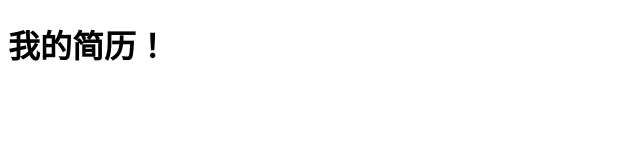
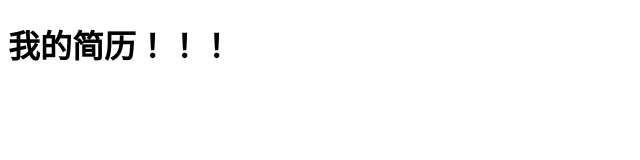
Before and after one commit to jiangjueze/CV2, a plain HTML site: page index.html in a window 1280 px wide. Shown: the full height of the page, 0-640 px from the left. Drawn offline with Linux system fonts and the light colour scheme.

Commit message:
create index.html

```diff
--- a/index.html
+++ b/index.html
@@ -7,7 +7,7 @@
     <title>我的在线简历</title>
 </head>
 <body>
-    <h1>我的简历！</h1>
+    <h1>我的简历！！！</h1>
 
 </body>
 </html>
```
